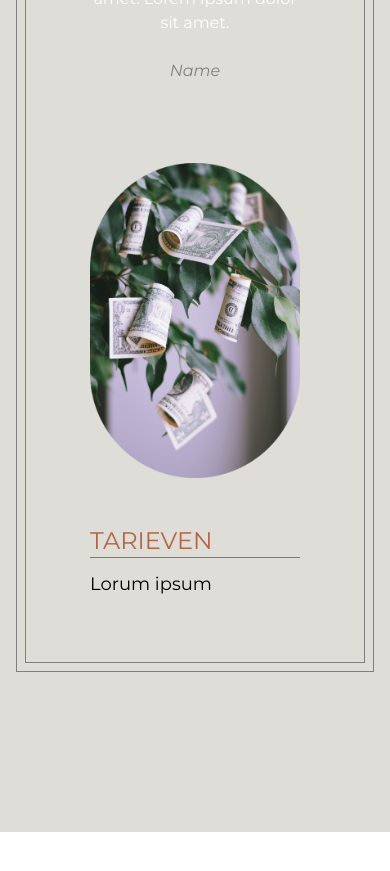
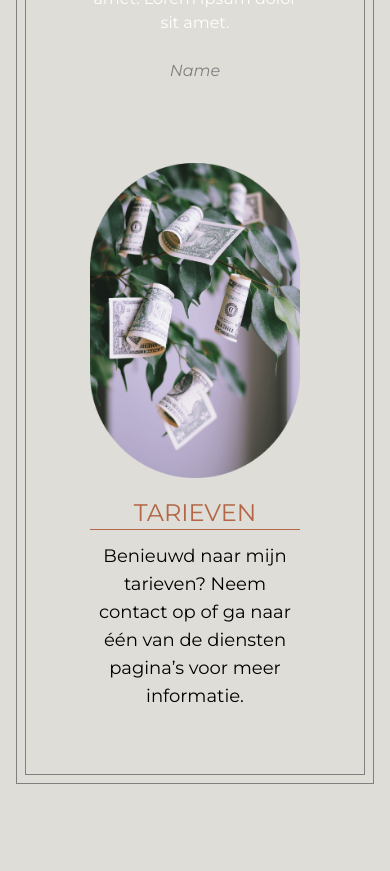
Before and after one commit to Sneruall/fotos-van-emily, a Next.js app: page / in a window 390 px wide. Shown: the part 7720-8591 px from the top of the page. Before the commit the page ends 8552 px from the top, so only its background shows below. Built offline with nearby package versions, Linux system fonts and the light colour scheme.

Commit message:
Review section
Adjusted the reusable compontent for showing "tarieven" etc pills

```diff
--- a/components/sections/diensten.js
+++ b/components/sections/diensten.js
@@ -11,7 +11,7 @@ export default function Diensten() {
           Fotografie diensten
         </h2>
 
-        <div className="grid grid-rows-1 md:grid-cols-2 md:gap-10 3xl:grid-cols-4 justify-items-center mx-10 text-center">
+        <div className="grid grid-rows-1 md:grid-cols-2 md:gap-10 3xl:grid-cols-4 justify-items-center mx-10">
           <Dienst
             title={"Portret"}
             description={
@@ -19,6 +19,8 @@ export default function Diensten() {
             }
             img={"/images/diensten/portret.png"}
             alt={"Portretfotografie"}
+            imgwidth={421}
+            imgheight={434}
           />
           <Dienst
             title={"Loveshoot"}
@@ -27,6 +29,8 @@ export default function Diensten() {
             }
             img={"/images/diensten/loveshoot.png"}
             alt={"Koppelfotografie"}
+            imgwidth={421}
+            imgheight={434}
           />
           <Dienst
             title={"Zwangerschap"}
@@ -35,6 +39,8 @@ export default function Diensten() {
             }
             img={"/images/diensten/zwangerschap.png"}
             alt={"Zwangerschapsfotografie"}
+            imgwidth={421}
+            imgheight={434}
           />
           <Dienst
             title={"Honden"}
@@ -43,6 +49,8 @@ export default function Diensten() {
             }
             img={"/images/diensten/honden.png"}
             alt={"Hondenfotografie"}
+            imgwidth={421}
+            imgheight={434}
           />
         </div>
 
--- a/components/sections/elements/dienst.js
+++ b/components/sections/elements/dienst.js
@@ -2,18 +2,24 @@ import Image from "next/image";
 
 export default function Dienst(props) {
   return (
-    <div className="mt-10 max-w-xs group cursor-pointer">
+    <div className="mt-10 max-w-xs group cursor-pointer text-center">
       <div className="my-3 transition duration-200 ease-in transform group-hover:scale-105">
         <Image
           src={props.img}
-          width={421}
-          height={434}
+          width={props.imgwidth}
+          height={props.imgheight}
           alt={props.alt}
         />
       </div>
-      <h2 className="text-2xl xl:text-3xl uppercase text-pink-darkest transition-all duration-100 ease-in-out group-hover:font-bold">{props.title}</h2>
+      <h2 className="text-2xl xl:text-3xl uppercase text-pink-darkest transition-all duration-100 ease-in-out group-hover:font-bold">
+        {props.title}
+      </h2>
       <hr className="border-1 border-pink-darkest" />
-      <p className="hidden md:block mt-3 text-lg">{props.description}</p>
+      {!props.showDescriptionOnMobile ? (
+        <p className="hidden md:block mt-3 text-lg">{props.description}</p>
+      ) : (
+        <p className="mt-3 text-lg">{props.description}</p>
+      )}
     </div>
   );
 }
--- a/components/sections/reviews.js
+++ b/components/sections/reviews.js
@@ -1,5 +1,5 @@
 import Section from "../layout/Section";
-import Image from "next/image";
+import Dienst from "./elements/dienst";
 
 function Reviews() {
   return (
@@ -20,19 +20,15 @@ function Reviews() {
             </p>
             <p className="text-center mt-6 italic text-grey-dark">Name</p>
           </div>
-          <div className="py-10 max-w-sm">
-            <Image
-              src="/images/tarieven.png"
-              width={342}
-              height={513}
-              alt="Geldboom"
-            />
-          </div>
-          <h2 className="text-2xl xl:text-3xl uppercase text-pink-darkest transition-all duration-100 ease-in-out group-hover:font-bold">
-            Tarieven
-          </h2>
-          <hr className="border-1 border-pink-darkest" />
-          <p className="mt-3 text-lg">Lorum ipsum</p>
+          <Dienst
+            img="/images/tarieven.png"
+            imgwidth={342}
+            imgheight={513}
+            alt="Geldboom"
+            title="Tarieven"
+            description="Benieuwd naar mijn tarieven? Neem contact op of ga naar één van de diensten pagina’s voor meer informatie."
+            showDescriptionOnMobile
+          />
         </div>
       </div>
     </Section>
```
